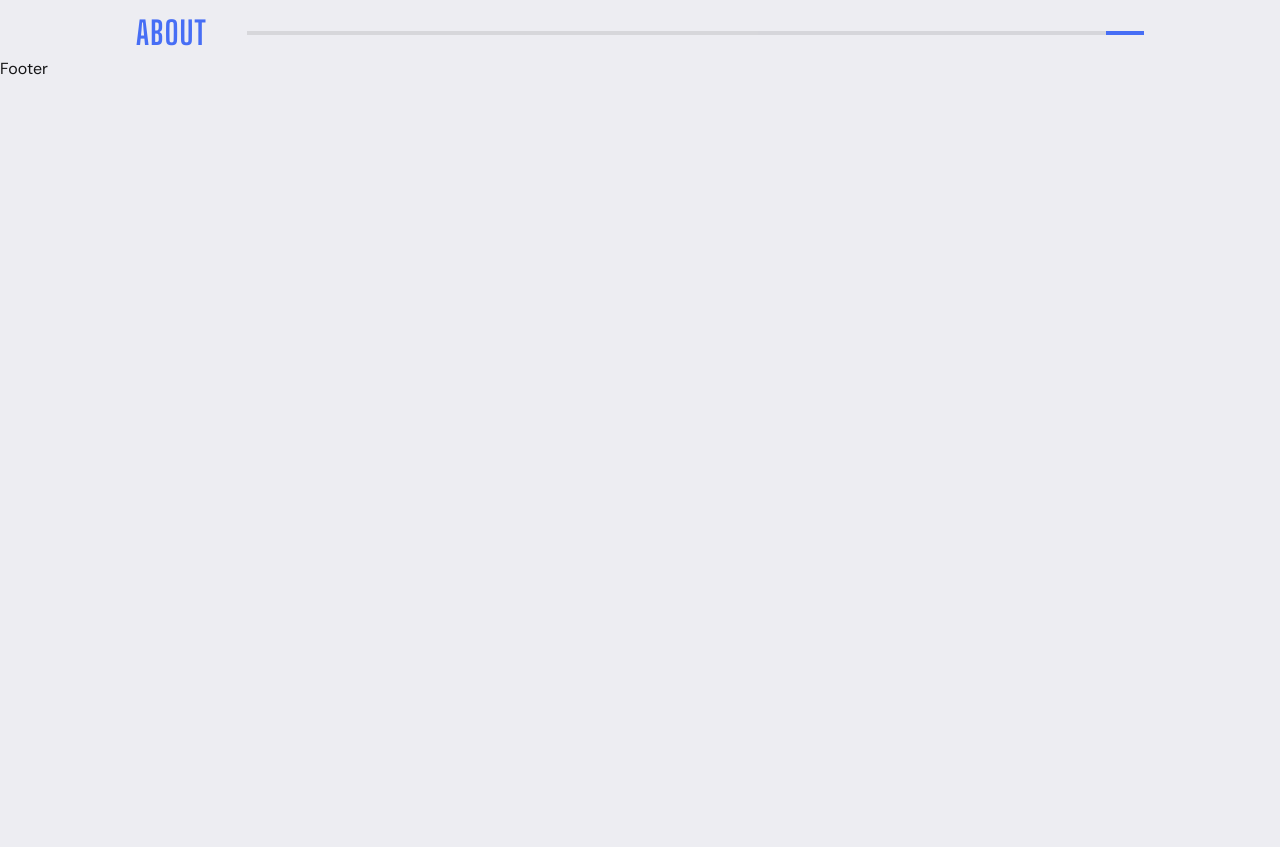
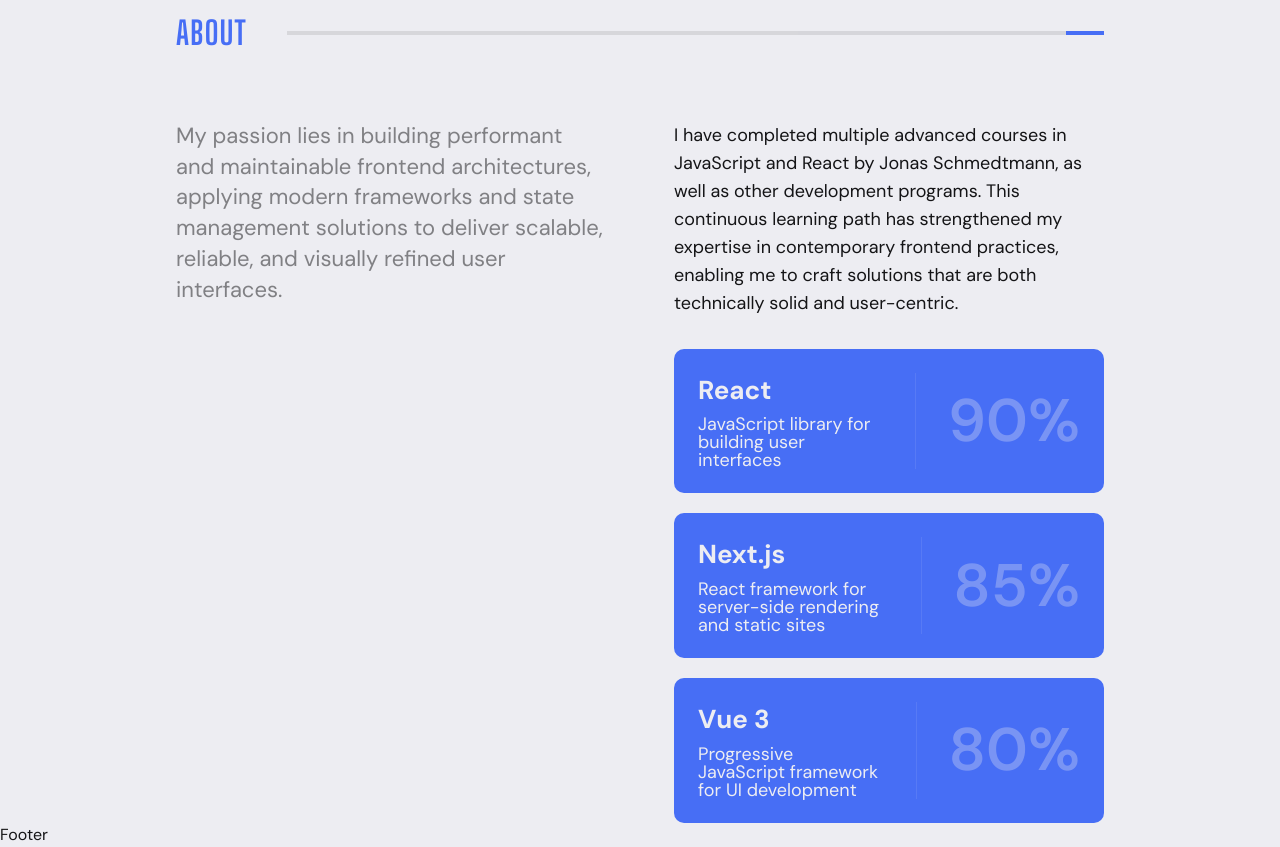
Before and after one commit to valeriy-developer/vh-portfolio, a Next.js app: page / in a window 1280 px wide. Shown: the part 1060-1907 px from the top of the page. Before the commit the page ends 1141 px from the top, so only its background shows below. Built offline with nearby package versions, Linux system fonts and the light colour scheme.

Commit message:
feat: added about section on home page

```diff
--- a/src/components/Container.tsx
+++ b/src/components/Container.tsx
@@ -10,7 +10,10 @@
 const Container = ({ children, className, ...props }: Props) => {
   return (
     <div
-      className={cn("mx-auto w-full px-5 md:px-10 lg:px-34", className)}
+      className={cn(
+        "mx-auto w-full max-w-[75rem] px-5 md:px-10 lg:px-34",
+        className,
+      )}
       {...props}
     >
       {children}
--- /dev/null
+++ b/src/components/SkillCard.tsx
@@ -0,0 +1,23 @@
+import { TechnologyItem } from "@/types";
+import React from "react";
+
+const SkillCard = ({ technology }: { technology: TechnologyItem }) => {
+  return (
+    <div className="bg-accent text-primary mx-auto flex w-full items-center gap-4 rounded-lg p-6 lg:gap-8">
+      <div>
+        <h3 className="text-xl font-bold md:text-2xl lg:text-[1.625rem]">
+          {technology.label}
+        </h3>
+        <p className="mt-1 text-sm leading-[1em] md:mt-2 md:text-base lg:text-lg">
+          {technology.description}
+        </p>
+      </div>
+      <div className="bg-primary-10 w-0.5 self-stretch" />
+      <p className="text-primary-30 text-4xl font-semibold md:text-5xl lg:text-6xl">
+        {technology.percent}%
+      </p>
+    </div>
+  );
+};
+
+export default SkillCard;
--- a/src/components/sections/home/AboutSection.tsx
+++ b/src/components/sections/home/AboutSection.tsx
@@ -1,5 +1,7 @@
 import Container from "@/components/Container";
 import DividerNavLink from "@/components/DividerNavLink";
+import SkillCard from "@/components/SkillCard";
+import { technologies } from "@/data/technologies";
 import React from "react";
 
 const AboutSection = () => {
@@ -7,6 +9,30 @@
     <section className="pt-20 md:pt-37.5">
       <Container>
         <DividerNavLink label="About" url="/about" />
+        <div className="mt-10 flex gap-6 max-md:flex-col md:mt-16 md:gap-17">
+          <p className="text-secondary-50 flex-1 text-lg md:text-xl lg:text-[1.375rem]">
+            My passion lies in building performant and maintainable frontend
+            architectures, applying modern frameworks and state management
+            solutions to deliver scalable, reliable, and visually refined user
+            interfaces.
+          </p>
+          <div className="flex-1 text-sm md:text-base lg:text-lg">
+            <p>
+              I have completed multiple advanced courses in JavaScript and React
+              by Jonas Schmedtmann, as well as other development programs. This
+              continuous learning path has strengthened my expertise in
+              contemporary frontend practices, enabling me to craft solutions
+              that are both technically solid and user-centric.
+            </p>
+            <ul className="mt-8 flex flex-col items-center gap-5">
+              {technologies.slice(0, 3).map((technology, idx) => (
+                <li key={idx} className="max-md:max-w-107.5">
+                  <SkillCard technology={technology} />
+                </li>
+              ))}
+            </ul>
+          </div>
+        </div>
       </Container>
     </section>
   );
--- /dev/null
+++ b/src/data/technologies.ts
@@ -0,0 +1,46 @@
+import { TechnologyItem } from "@/types";
+
+export const technologies: TechnologyItem[] = [
+  {
+    label: "React",
+    description: "JavaScript library for building user interfaces",
+    percent: 90,
+    category: "Frontend",
+  },
+  {
+    label: "Next.js",
+    description: "React framework for server-side rendering and static sites",
+    percent: 85,
+    category: "Frontend",
+  },
+  {
+    label: "Vue 3",
+    description: "Progressive JavaScript framework for UI development",
+    percent: 80,
+    category: "Frontend",
+  },
+  {
+    label: "Nuxt",
+    description: "Vue framework for SSR and static site generation",
+    percent: 78,
+    category: "Frontend",
+  },
+  {
+    label: "TypeScript",
+    description: "Typed superset of JavaScript for scalable applications",
+    percent: 88,
+    category: "Language",
+  },
+  {
+    label: "Zustand",
+    description: "Lightweight state management library for React",
+    percent: 82,
+    category: "State Management",
+  },
+  {
+    label: "Redux",
+    description: "Predictable state container for JavaScript apps",
+    percent: 84,
+    category: "State Management",
+  },
+];
```
Also changed, not shown: src/types/index.ts (+7 -0 lines).
